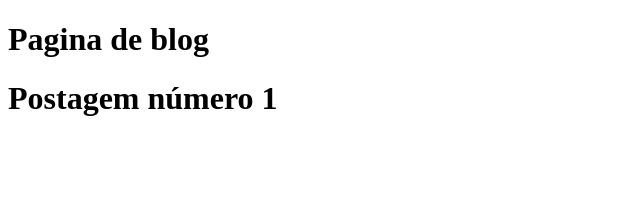
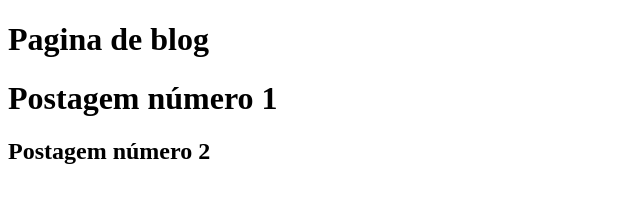
Before and after one commit to augustofragg/aulagithub, a plain HTML site: page blog.html in a window 1280 px wide. Shown: the whole page, without its empty margins (0-640 px from the left). Drawn offline with Linux system fonts and the light colour scheme.

Commit message:
Update blog

```diff
--- a/blog.html
+++ b/blog.html
@@ -9,5 +9,6 @@
     <h1>Pagina de blog</h1>
 
     <h1>Postagem número 1</h1>
+    <h2>Postagem número 2</h2>
 </body>
 </html>
```
